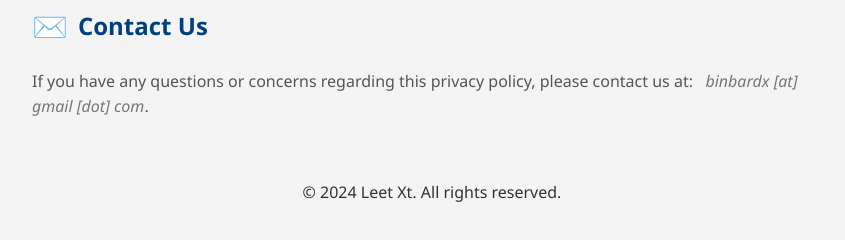
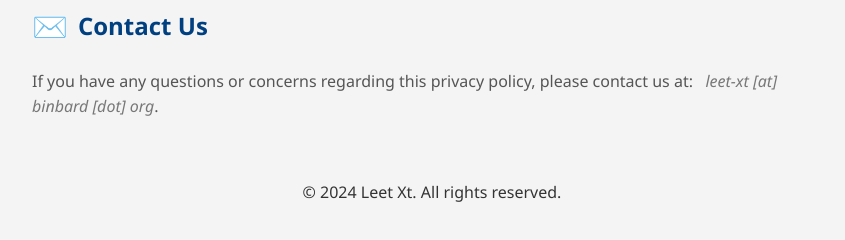
Before and after one commit to binbard/leet-xt, a browser extension: page p/privacy-policy.html in a window 1280 px wide. Shown: the part 1961-2201 px from the top of the page, 208-1053 px from the left. Drawn offline with Linux system fonts and the light colour scheme.

Commit message:
Update privacy-policy.html

```diff
--- a/p/privacy-policy.html
+++ b/p/privacy-policy.html
@@ -156,7 +156,7 @@
 
     <h2 id="contact">Contact Us</h2>
 
-    <p>If you have any questions or concerns regarding this privacy policy, please contact us at: &nbsp; <i>binbardx [at] gmail [dot] com</i>.</p>
+    <p>If you have any questions or concerns regarding this privacy policy, please contact us at: &nbsp; <i>leet-xt [at] binbard [dot] org</i>.</p>
 
     <footer>
         2024 Leet Xt. All rights reserved.
```
